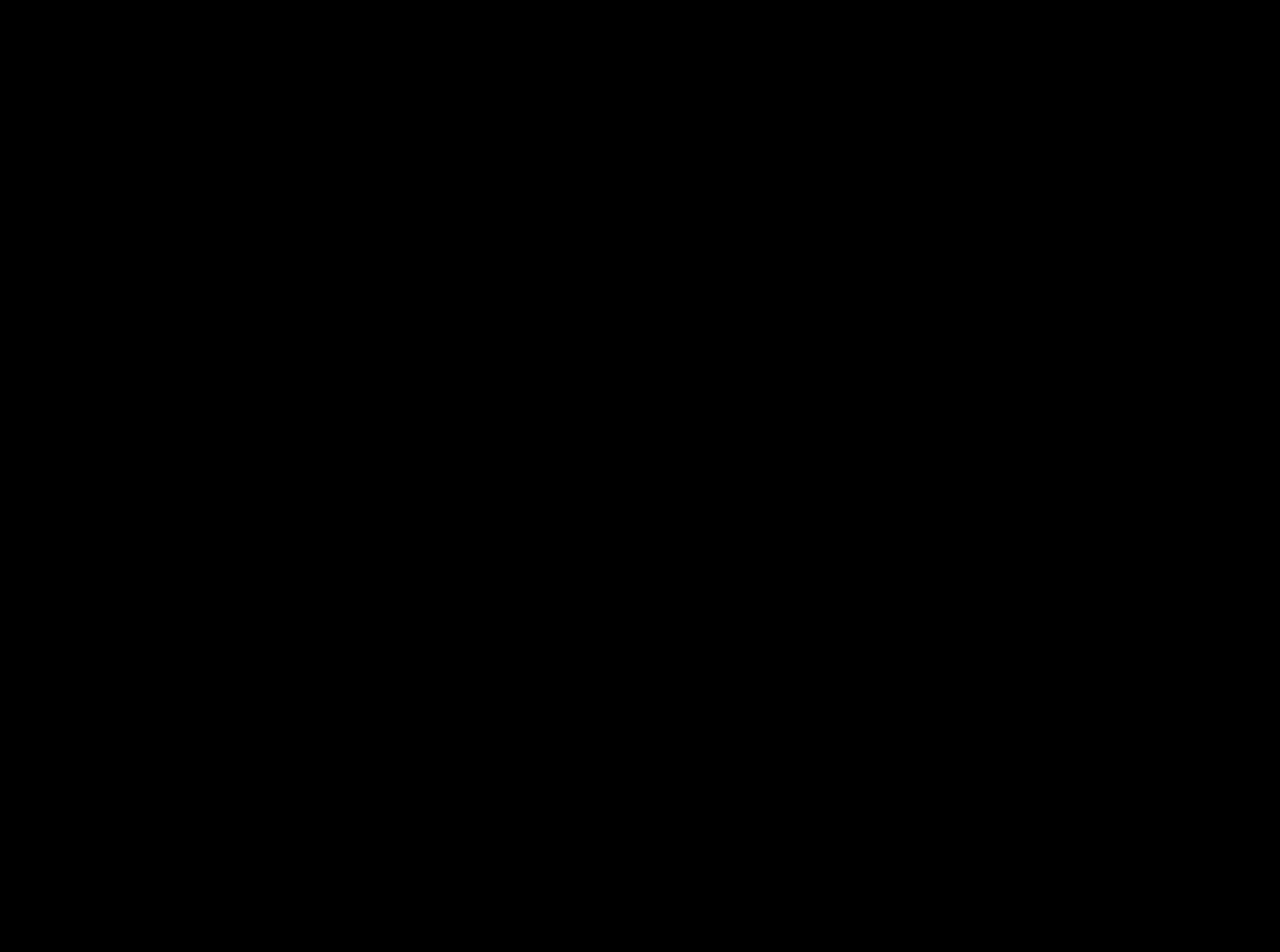
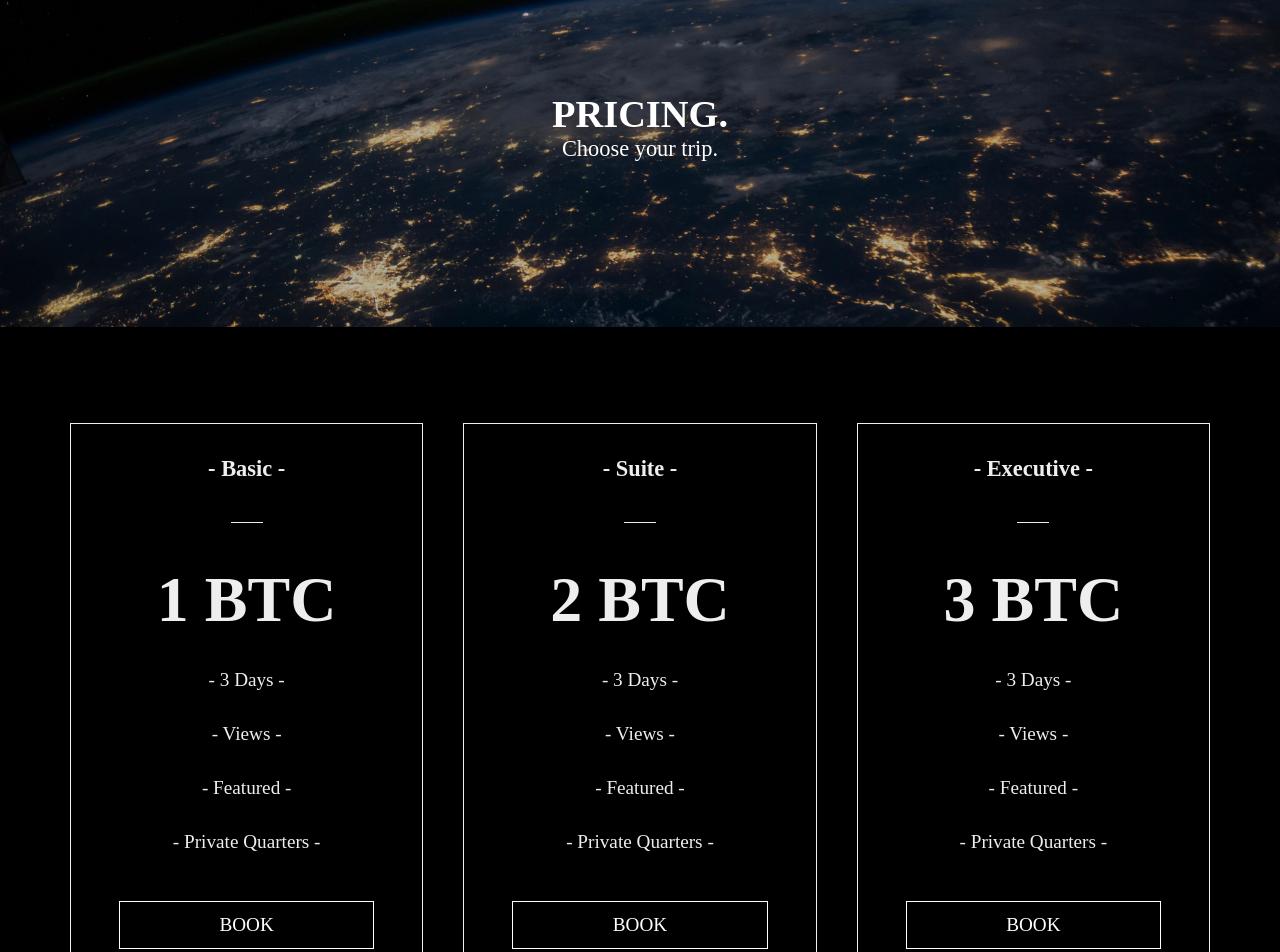
Before and after one commit to KylePep/glx-trvl, a React (Create React App) app: page /pricing in a window 1280 px wide. Before the commit this address had no page. Shown: the part 73-1025 px from the top of the page. Before the commit the page ends 800 px from the top, so only its background shows below. Built offline with nearby package versions, Linux system fonts and the light colour scheme.

Commit message:
HeroImage component, Pricing route and component, *Styling

```diff
--- a/src/App.js
+++ b/src/App.js
@@ -2,13 +2,16 @@ import React from 'react'
 import { Routes, Route } from "react-router-dom";
 
 import Home from "./routes/Home.js";
+import Pricing from "./routes/Pricing.js";
+import Training from "./routes/Training.js";
 
 function App() {
   return (
     <>
       <Routes>
         <Route path='/' element={<Home />} />
-
+        <Route path="/pricing" element={<Pricing/>}/>
+        <Route path="/training" element={<Training/>}/>
       </Routes>
     </>
   );
--- /dev/null
+++ b/src/components/HeroImage.js
@@ -0,0 +1,19 @@
+/* eslint-disable react/prop-types */
+import React, { Component } from 'react'
+import './HeroImageStyles.css'
+
+class HeroImage extends Component {
+
+  render() {
+    return (
+      <div className="hero-img">
+          <div className="heading">
+            <h1>{this.props.heading}</h1>
+            <p>{this.props.text}</p>
+          </div>
+      </div>
+    )
+  }
+}
+
+export default HeroImage
--- /dev/null
+++ b/src/components/HeroImageStyles.css
@@ -0,0 +1,40 @@
+.hero-img {
+  background: rgba(0, 0, 0, .3);
+  height: 50vh;
+  width: 100%;
+  position: relative;
+}
+
+.hero-img::before {
+  content: '';
+  background: url('../assets/heroImg.jpg') no-repeat center center/cover;
+  height: 100%;
+  width: 100%;
+  position: absolute;
+  top: 0;
+  left: 0;
+  z-index: -1;
+}
+
+.hero-img .heading {
+  width: 100%;
+  height: 100%;
+  display: flex;
+  flex-direction: column;
+  justify-content: center;
+  align-items: center;
+}
+
+.hero-img h1 {
+  font-size: 2.4rem;
+}
+
+.hero-img p {
+  font-size: 1.4rem;
+}
+
+@media screen and (max-width:640px) {
+  .hero-img h1 {
+    font-size: 2rem;
+  }
+}
--- /dev/null
+++ b/src/components/Pricing.js
@@ -0,0 +1,45 @@
+import React from 'react'
+import './PricingStyles.css'
+import { Link } from "react-router-dom"
+
+const Pricing = () => {
+  return (
+    <div className="pricing">
+      <div className="card-container">
+        <div className="card">
+          <h3>- Basic -</h3>
+          <span className="bar"></span>
+          <p className="btc"> 1 BTC</p>
+          <p>- 3 Days -</p>
+          <p>- Views -</p>
+          <p>- Featured -</p>
+          <p>- Private Quarters -</p>
+          <Link to='/contact' className='btn'>Book</Link>
+        </div>
+        <div className="card">
+          <h3>- Suite -</h3>
+          <span className="bar"></span>
+          <p className="btc"> 2 BTC</p>
+          <p>- 3 Days -</p>
+          <p>- Views -</p>
+          <p>- Featured -</p>
+          <p>- Private Quarters -</p>
+          <Link to='/contact' className='btn'>Book</Link>
+        </div>
+        <div className="card">
+          <h3>- Executive -</h3>
+          <span className="bar"></span>
+          <p className="btc"> 3 BTC</p>
+          <p>- 3 Days -</p>
+          <p>- Views -</p>
+          <p>- Featured -</p>
+          <p>- Private Quarters -</p>
+          <Link to='/contact' className='btn'>Book</Link>
+        </div>
+      </div>
+
+    </div>
+  )
+}
+
+export default Pricing
--- /dev/null
+++ b/src/components/PricingStyles.css
@@ -0,0 +1,66 @@
+.pricing {
+  width: 100%;
+  padding: 6rem 1rem;
+  background-color: black;
+}
+
+.card-container {
+  max-width: 1140px;
+  margin: auto;
+  display: grid;
+  grid-gap: 40px;
+  grid-template-columns: repeat(3, 1fr);
+}
+
+.card-container .card {
+  border: 1px solid #eee;
+  color: #eee;
+}
+
+.card {
+  text-align: center;
+  padding: 1rem;
+}
+
+.card:hover {
+  background-color: #141414;
+}
+
+.card h3 {
+  font-size: 1.4rem;
+  padding: 1rem;
+}
+
+.card .bar {
+  border-bottom: 1px solid #eee;
+  width: 10%;
+  margin: 1.5rem auto;
+  display: block;
+}
+
+.card .btc {
+  font-size: 4rem;
+  font-weight: 600;
+  padding: 1rem;
+}
+
+.pricing p {
+  color: #eee;
+  padding: 1rem 0;
+  font-size: 1.2rem;
+}
+
+.card .btn {
+  display: block;
+  width: 80%;
+  margin: 2rem auto;
+}
+
+@media screen and (max-width: 980px) {
+  .card-container {
+    max-width: 90%;
+    margin: auto;
+    grid-template-columns: 1fr;
+  }
+
+}
--- /dev/null
+++ b/src/routes/Pricing.js
@@ -0,0 +1,18 @@
+import React from 'react'
+import Navbar from "../components/Navbar.js"
+import PricingComponent from "../components/Pricing.js";
+import Footer from "../components/Footer.js"
+import HeroImage from "../components/HeroImage.js"
+
+const Pricing = () => {
+  return (
+    <div>
+        <Navbar/>
+        <HeroImage heading='PRICING.' text='Choose your trip.'/>
+        <PricingComponent />
+        <Footer/>
+    </div>
+  )
+}
+
+export default Pricing
--- /dev/null
+++ b/src/routes/Training.js
@@ -0,0 +1,16 @@
+import React from 'react'
+import Navbar from "../components/Navbar.js"
+import Footer from "../components/Footer.js"
+import HeroImage from "../components/HeroImage.js"
+
+const Training = () => {
+  return (
+    <div>
+              <Navbar/>
+        <HeroImage heading='PRICING.' text='Choose your trip.'/>
+        <Footer/>
+    </div>
+  )
+}
+
+export default Training
```
